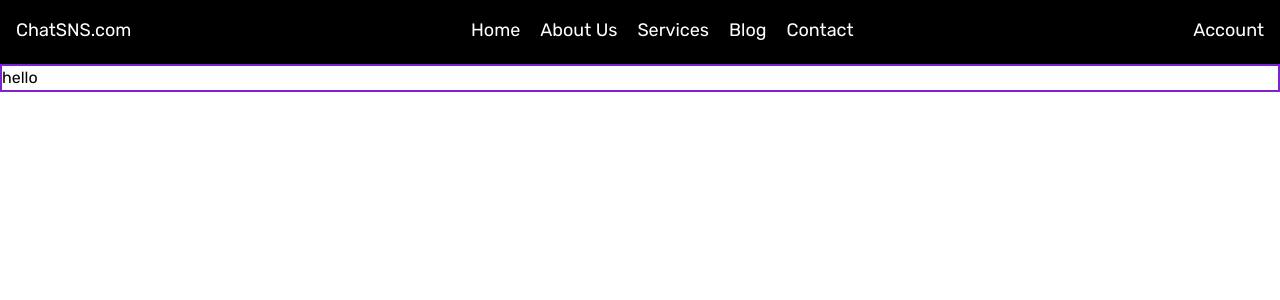
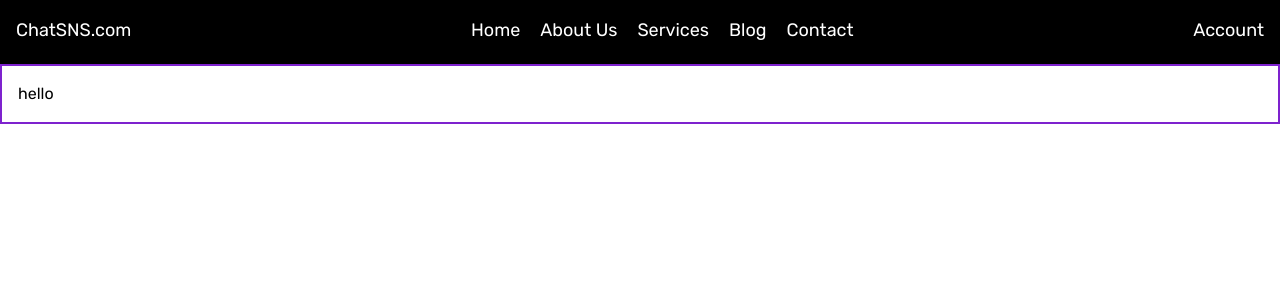
Before and after one commit to sundarraj33/ChatSNS, a React (Create React App) app: page / in a window 1280 px wide. Shown: the top 300 px of the page. Built offline with nearby package versions, Linux system fonts and the light colour scheme.

Commit message:
Sample Projects

```diff
--- a/src/template/Navbar2.js
+++ b/src/template/Navbar2.js
@@ -2,7 +2,7 @@ const Navbar2 = ()=>{
     return(
         <>
             <div className="navbar2 h-5/6 border-rose-950 border-2 sm:border-green-300 md:border-red-600 lg:border-sky-600 xl:border-purple-700 " >
-                <h2>hello</h2>
+                <h2 className="p-4 ">hello</h2>
             </div>
         </>
     )
```
